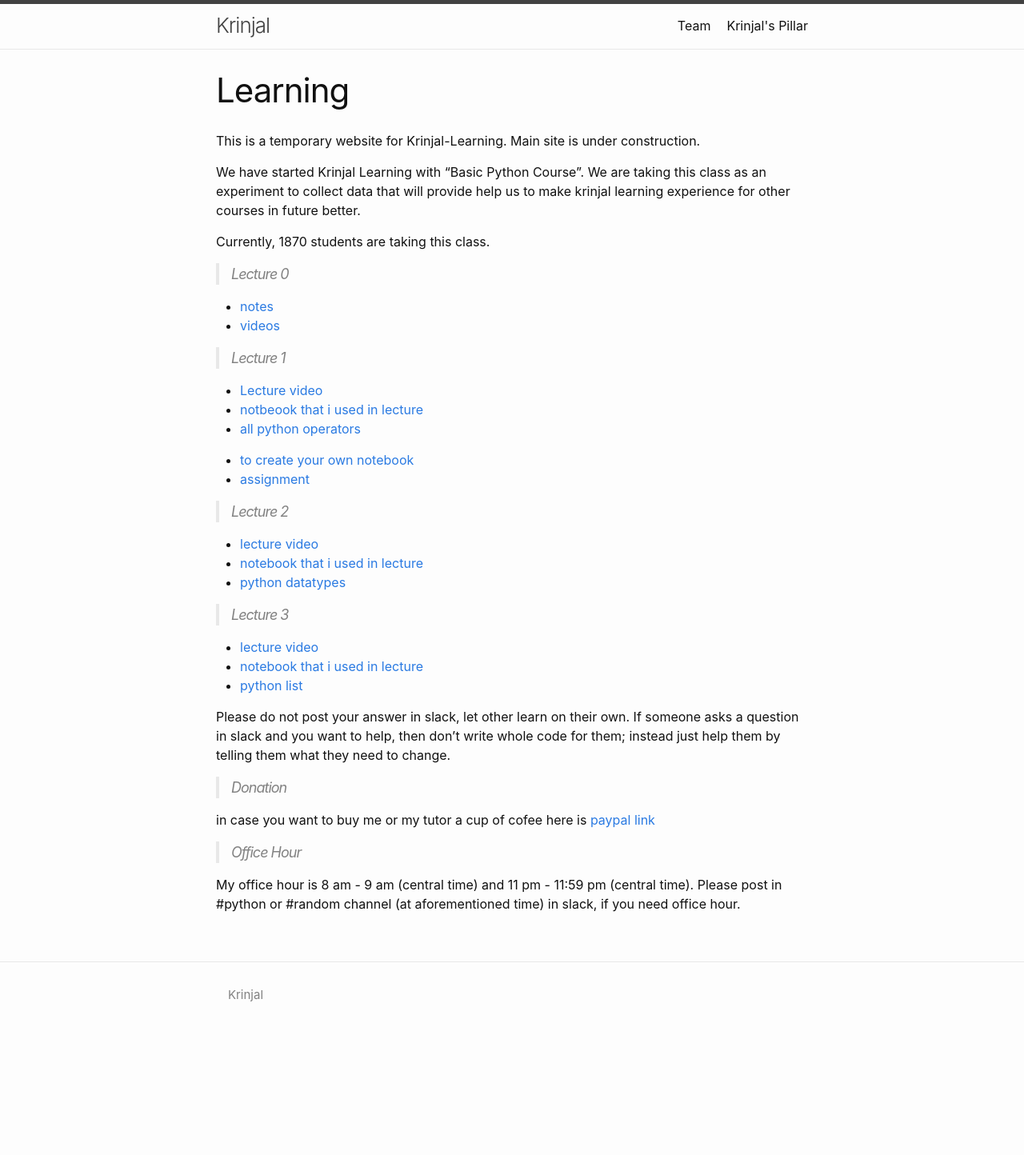
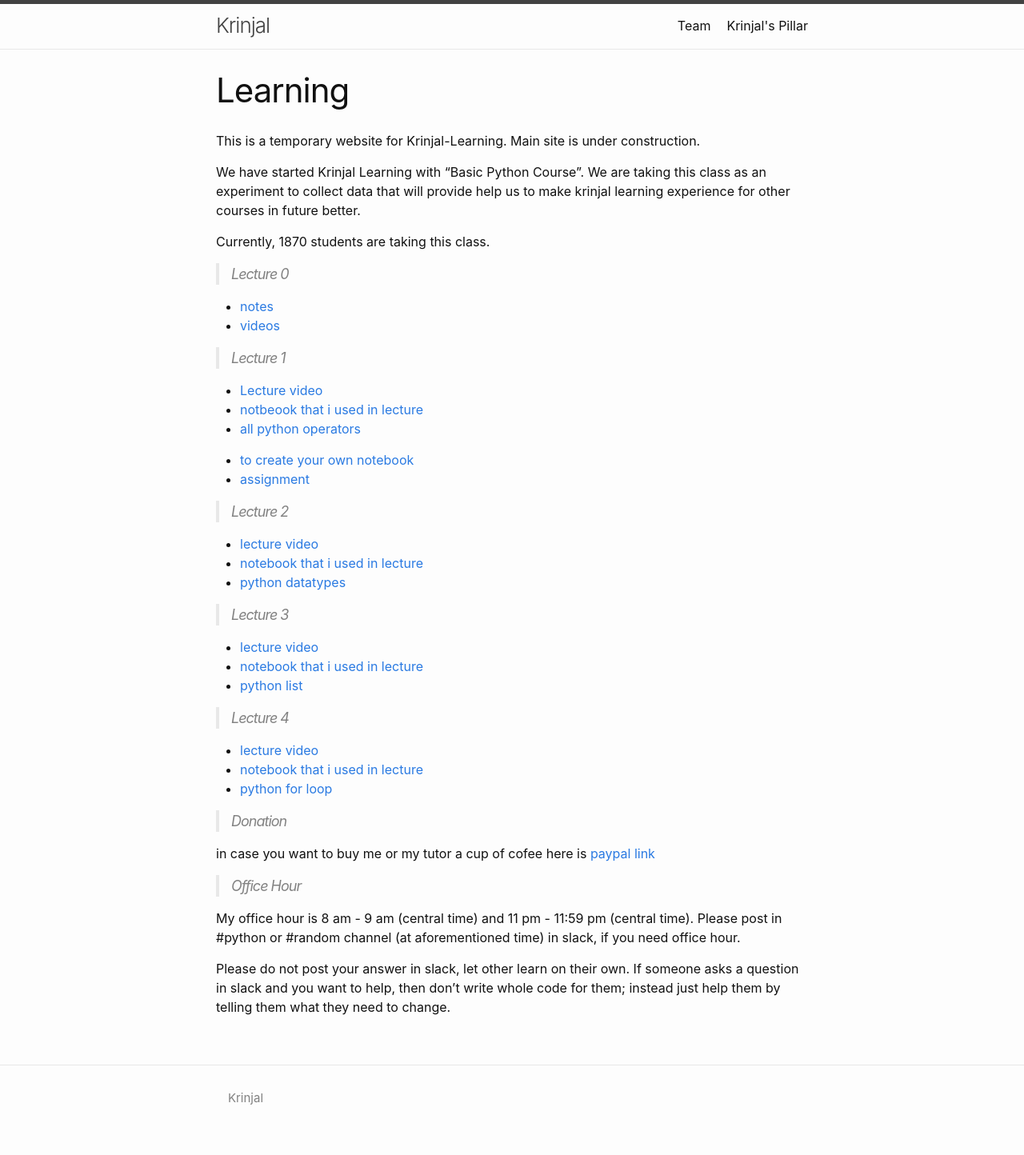
Before and after one commit to krinjalorg/krinjalorg.github.io, a Jekyll site: the page built from pages/projects/learning.md, in a window 1280 px wide. Shown: the whole page at 80% size. Built offline with Jekyll 4.4.1, drawn with Linux system fonts in a browser that asks for light colours; before the commit the page ends 1315 px from its top, so only the background shows below that; some of the changed lines change nothing that is shown.

Commit message:
default message

```diff
--- a/pages/projects/learning.md
+++ b/pages/projects/learning.md
@@ -38,8 +38,11 @@ Currently, 1870 students are taking this class.
 - [notebook that i used in lecture](https://colab.research.google.com/drive/1ijPPfaqmbeK8LiPDo5mmW_fRevzr920c)
 - [python list](https://www.w3schools.com/python/python_lists.asp)
 
-Please do not post your answer in slack, let other learn on their own.
-If someone asks a question in slack and you want to help, then don't write whole code for them; instead just help them by telling them what they need to change.
+> Lecture 4
+
+- [lecture video](https://youtu.be/IPpihX4h6O8)
+- [notebook that i used in lecture](https://colab.research.google.com/drive/1vZUV8rk9z3BvPkeE0Lz8oOL7v2ntsnOH)
+- [python for loop](https://www.w3schools.com/python/python_for_loops.asp)
 
 > Donation
 
@@ -49,3 +52,6 @@ in case you want to buy me or my tutor a cup of cofee here is [paypal link](http
 
 My office hour is 8 am - 9 am (central time) and 11 pm - 11:59 pm (central time).
 Please post in #python or #random channel (at aforementioned time) in slack, if you need office hour.
+
+Please do not post your answer in slack, let other learn on their own.
+If someone asks a question in slack and you want to help, then don't write whole code for them; instead just help them by telling them what they need to change.
```
